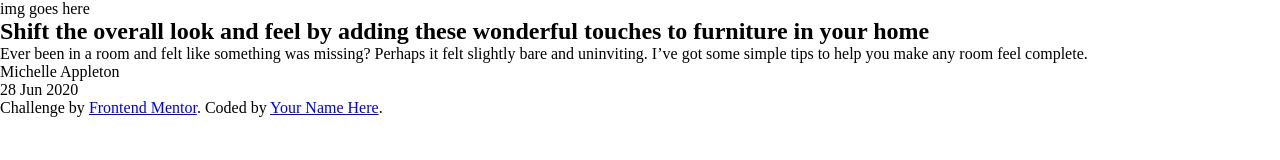
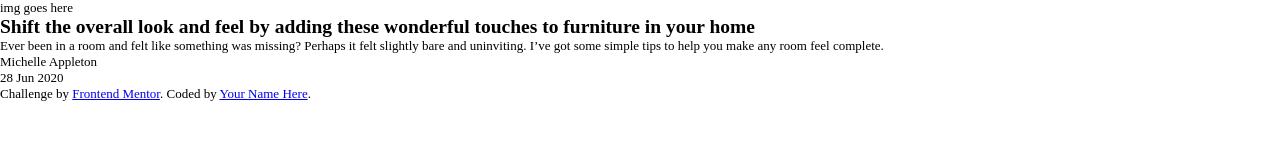
Before and after one commit to msunji/fe-mentor-article-preview, a website: page index.html in a window 1280 px wide. Drawn offline with nearby package versions, Linux system fonts and the light colour scheme; files that its build step writes are made by us from their sources.

Commit message:
Set body font size

```diff
--- a/src/styles/styles.scss
+++ b/src/styles/styles.scss
@@ -14,3 +14,7 @@ html,
 body {
   height: 100%;
 }
+
+body {
+  font-size: 13px;
+}
```
